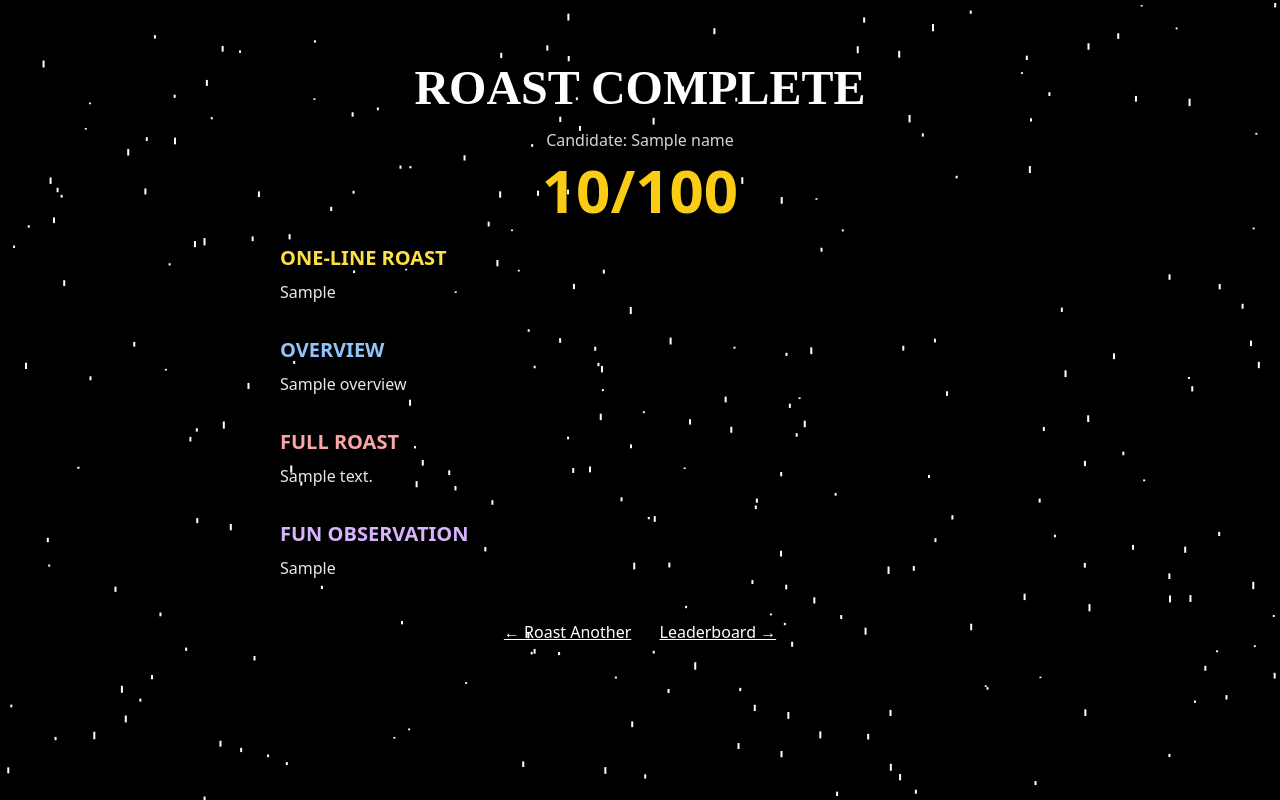
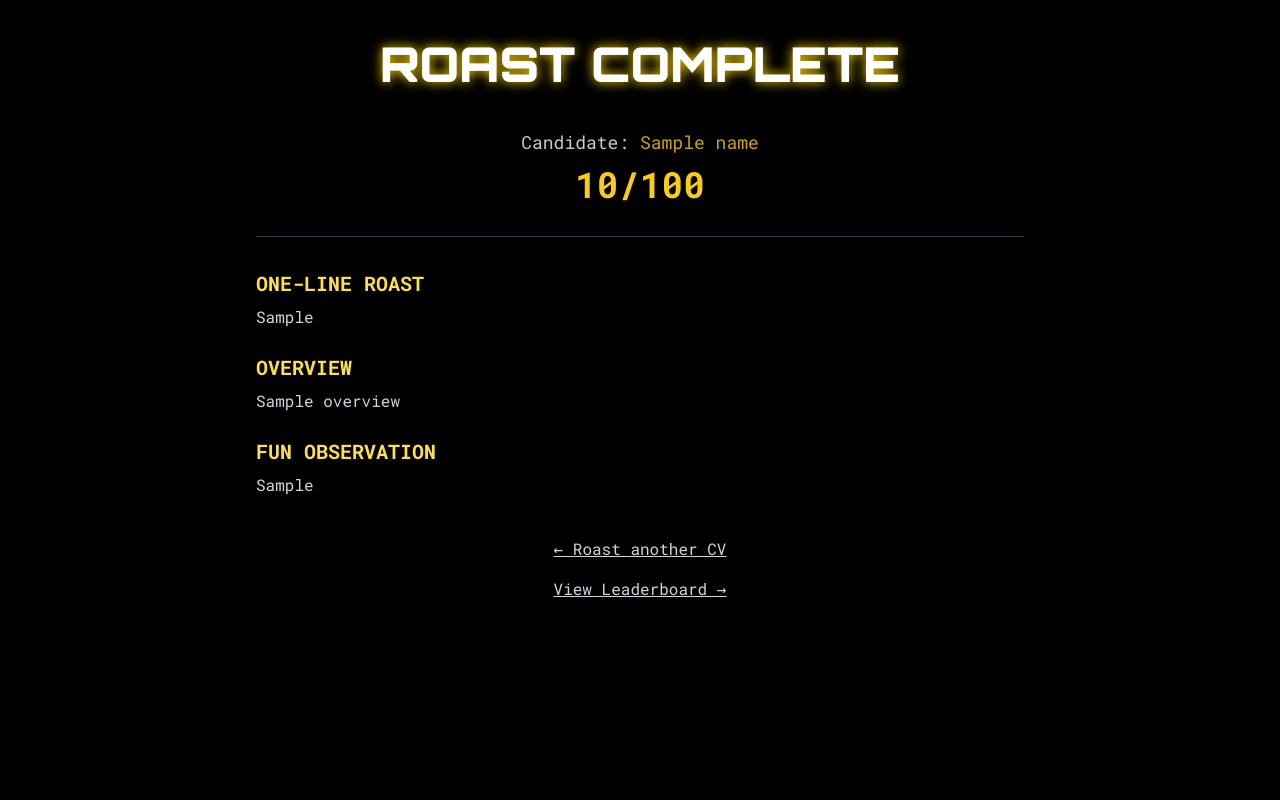
Before and after one commit to Sakethv7/roastrank_CV, a FastAPI app: template templates/result.html in a window 1280 px wide. Run offline with FastAPI, Linux system fonts and the light colour scheme; the template is opened without the code that fills it: most values are stand-ins (such as "Sample title", 1, 10 or a date in 2020); some libraries are stand-ins or nearby versions.

Commit message:
changes to main, result and leadership

````diff
--- a/main.py
+++ b/main.py
@@ -1,7 +1,10 @@
 import os
 import sqlite3
 import json
+import zipfile
+import io
 from datetime import datetime
+
 from fastapi import FastAPI, Request, UploadFile, Form
 from fastapi.responses import HTMLResponse
 from fastapi.staticfiles import StaticFiles
@@ -9,22 +12,23 @@ from fastapi.templating import Jinja2Templates
 
 from openai import OpenAI
 import PyPDF2
-from docx import Document
+from bs4 import BeautifulSoup  # NEW for docx XML parsing
 
 
-# ------------------------------------------------------------
-# FASTAPI SETUP
-# ------------------------------------------------------------
+# --------------------------------------------------------------------
+# FASTAPI APP
+# --------------------------------------------------------------------
 app = FastAPI()
+
 app.mount("/static", StaticFiles(directory="static"), name="static")
 templates = Jinja2Templates(directory="templates")
 
 client = OpenAI()
 
 
-# ------------------------------------------------------------
+# --------------------------------------------------------------------
 # DATABASE SETUP
-# ------------------------------------------------------------
+# --------------------------------------------------------------------
 DB_PATH = "roasts.db"
 conn = sqlite3.connect(DB_PATH, check_same_thread=False)
 cursor = conn.cursor()
@@ -36,7 +40,6 @@ CREATE TABLE IF NOT EXISTS roasts (
     score INTEGER,
     one_line TEXT,
     overview TEXT,
-    detailed TEXT,
     fun_obs TEXT,
     created_at TEXT
 )
@@ -44,111 +47,147 @@ CREATE TABLE IF NOT EXISTS roasts (
 conn.commit()
 
 
-# ------------------------------------------------------------
-# EXTRACT TEXT
-# ------------------------------------------------------------
+# --------------------------------------------------------------------
+# TEXT EXTRACTION
+# --------------------------------------------------------------------
 def extract_text_from_file(file: UploadFile) -> str:
+    """Extract text safely from PDF, DOCX, or TXT."""
+
     ext = file.filename.lower()
 
+    # --- PDF ---
     if ext.endswith(".pdf"):
-        reader = PyPDF2.PdfReader(file.file)
-        text = ""
-        for page in reader.pages:
-            t = page.extract_text()
-            if t:
-                text += t + "\n"
-        return text
+        try:
+            reader = PyPDF2.PdfReader(file.file)
+            return "\n".join(page.extract_text() or "" for page in reader.pages)
+        except:
+            return ""
 
+    # --- DOCX SAFE PARSER (no seek errors) ---
     elif ext.endswith(".docx"):
-        doc = Document(file.file)
-        return "\n".join(p.text for p in doc.paragraphs)
+        try:
+            file.file.seek(0)
+            data = file.file.read()
 
+            with zipfile.ZipFile(io.BytesIO(data)) as z:
+                with z.open("word/document.xml") as doc_xml:
+                    soup = BeautifulSoup(doc_xml.read(), "xml")
+                    return " ".join(t.get_text() for t in soup.find_all("w:t"))
+        except:
+            return ""
+
+    # --- TXT fallback ---
     else:
-        return file.file.read().decode("utf-8", errors="ignore")
+        try:
+            return file.file.read().decode("utf-8", errors="ignore")
+        except:
+            return ""
 
 
-# ------------------------------------------------------------
-# NAME GUESSER
-# ------------------------------------------------------------
+# --------------------------------------------------------------------
+# AI-POWERED NAME EXTRACTION
+# --------------------------------------------------------------------
 def guess_name(text: str) -> str:
-    lines = text.split("\n")
-    for line in lines[:5]:
-        cleaned = line.strip()
-        if 2 <= len(cleaned.split()) <= 4 and cleaned.replace(" ", "").isalpha():
-            return cleaned
-    return "Anonymous"
+    """Extract candidate's name using LLM (most reliable)."""
+
+    prompt = f"""
+Extract ONLY the candidate's real full name from this resume.
+Rules:
+- 1–4 words max.
+- No email, no phone numbers, no punctuation.
+- If unsure, return: Anonymous
+
+Resume:
+{text[:2000]}
+"""
+
+    try:
+        resp = client.responses.create(
+            model="gpt-4.1-mini",
+            input=prompt
+        )
+
+        name = resp.output_text().strip()
+
+        # sanity check
+        if 1 <= len(name.split()) <= 4:
+            return name
+
+        return "Anonymous"
+
+    except:
+        return "Anonymous"
 
 
-# ------------------------------------------------------------
-# ROASTING ENGINE (Unified for quick/full)
-# ------------------------------------------------------------
+# --------------------------------------------------------------------
+# ROAST GENERATION (STRONGER PROMPTS)
+# --------------------------------------------------------------------
 def roast_resume(text: str, mode: str):
-    BASE_PROMPT = f"""
-You are RoastRank — a brutally funny resume roasting engine.
+    """Generate a roast (quick = short + spicy, full = deeper + still spicy)."""
 
-RULES:
-- Always return **valid JSON only**.
-- Keep output compact.
-- Humor must be sharp, quick, intelligent (NOT generic compliments).
-- Score must be between 1–100.
+    if mode == "quick":
+        prompt = f"""
+You are RoastRank, a brutally honest but hilarious resume roaster.
+Give SHORT but MEAN roasts.
 
-JSON FORMAT:
-{{
-  "one_line": "",
-  "overview": "",
-  "detailed": "",
-  "fun_obs": "",
-  "score": 0
-}}
+Respond ONLY in JSON with keys:
+one_line, overview, fun_obs, score
 
-GUIDELINES:
-- "one_line": A single-line roast, punchy, mean, specific to flaws in the CV.
-- "overview": 3–4 lines. Factual + funny commentary on resume style, structure, vibe.
-- "detailed": 3–5 lines, a deeper roast about structure, content choices, and tone.
-- "fun_obs": 1–2 funny observations about the candidate or resume.
-- Consistent scoring across quick/full. Same scoring logic, only length differs.
+Rules:
+- one_line: 1 brutal line.
+- overview: 2 funny factual lines about resume quality.
+- fun_obs: 1 witty observation.
+- score: integer 1–100.
 
-Resume Text:
+Resume:
+{text}
+"""
+    else:
+        prompt = f"""
+You are RoastRank, a savage expert in mocking resumes.
+Give a FUNNY but COMPACT roast. No long essays.
+
+Respond ONLY in JSON with keys:
+one_line, overview, fun_obs, score
+
+Rules:
+- one_line: One punchline roast.
+- overview: 3–4 lines MAX. Funny but factual.
+- fun_obs: 1–2 lines MAX.
+- score: integer 1–100.
+
+IMPORTANT:
+Keep quick roast & full roast scores within a similar range (±15).
+No generic compliments. Be witty, sarcastic, and smart.
+
+Resume:
 {text}
 """
 
-    QUICK_ADDITION = """
-For quick roast:
-- Shorten everything.
-- Still roast properly (no generic lines).
-- Max 1–2 lines per section.
-"""
+    # ---- Make the request ----
+    try:
+        resp = client.responses.create(
+            model="gpt-4.1",
+            input=prompt
+        )
 
-    FULL_ADDITION = """
-For full roast:
-- Use full length (but still compact).
-- Stronger insults and more detail.
-"""
+        raw = resp.output_text().strip()
+        data = json.loads(raw)
+        return data
 
-    full_prompt = BASE_PROMPT + (FULL_ADDITION if mode == "full" else QUICK_ADDITION)
-
-    response = client.responses.create(
-        model="gpt-4.1-mini",
-        input=full_prompt
-    )
-
-    raw = response.output[0].content[0].text
-
-    try:
-        return json.loads(raw)
-    except:
+    except Exception as e:
+        print("ERROR PARSING ROAST:", e)
         return {
             "one_line": "Your CV confused the AI.",
             "overview": "Model failed parsing JSON.",
-            "detailed": "",
             "fun_obs": "",
-            "score": 1
+            "score": 10
         }
 
 
-# ------------------------------------------------------------
+# --------------------------------------------------------------------
 # ROUTES
-# ------------------------------------------------------------
+# --------------------------------------------------------------------
 @app.get("/", response_class=HTMLResponse)
 async def home(request: Request):
     return templates.TemplateResponse("index.html", {"request": request})
@@ -156,21 +195,19 @@ async def home(request: Request):
 
 @app.post("/upload", response_class=HTMLResponse)
 async def upload(request: Request, file: UploadFile, mode: str = Form(...)):
-
     text = extract_text_from_file(file)
     name = guess_name(text)
 
     roast = roast_resume(text, mode)
 
     cursor.execute("""
-        INSERT INTO roasts (name, score, one_line, overview, detailed, fun_obs, created_at)
-        VALUES (?, ?, ?, ?, ?, ?, ?)
+        INSERT INTO roasts (name, score, one_line, overview, fun_obs, created_at)
+        VALUES (?, ?, ?, ?, ?, ?)
     """, (
         name,
         roast["score"],
         roast["one_line"],
         roast["overview"],
-        roast["detailed"],
         roast["fun_obs"],
         datetime.utcnow().strftime("%Y-%m-%d %H:%M:%S")
     ))
@@ -182,7 +219,6 @@ async def upload(request: Request, file: UploadFile, mode: str = Form(...)):
         "score": roast["score"],
         "one_line": roast["one_line"],
         "overview": roast["overview"],
-        "detailed": roast["detailed"],
         "fun_obs": roast["fun_obs"],
     })
 
@@ -197,283 +233,10 @@ async def leaderboard(request: Request):
     """)
     rows = cursor.fetchall()
 
-    return templates.TemplateResponse(
-        "leaderboard.html",
-        {"request": request, "roasts": rows}
-    )
-
-
-# ------------------------------------------------------------
-# LOCAL DEBUG RUN
-# ------------------------------------------------------------
-if __name__ == "__main__":
-    import uvicorn
-    uvicorn.run(app, host="0.0.0.0", port=7860)
-import os
-import io
-import json
-import sqlite3
-from datetime import datetime
-from fastapi import FastAPI, Request, UploadFile, Form, File
-from fastapi.responses import HTMLResponse
-from fastapi.staticfiles import StaticFiles
-from fastapi.templating import Jinja2Templates
-
-from openai import OpenAI
-import PyPDF2
-from docx import Document
-
-# ------------------------------------------------------------
-# INITIALIZE APP
-# ------------------------------------------------------------
-app = FastAPI()
-
-app.mount("/static", StaticFiles(directory="static"), name="static")
-templates = Jinja2Templates(directory="templates")
-
-client = OpenAI()
-
-# ------------------------------------------------------------
-# DATABASE SETUP
-# ------------------------------------------------------------
-DB_PATH = "roasts.db"
-conn = sqlite3.connect(DB_PATH, check_same_thread=False)
-cursor = conn.cursor()
-
-cursor.execute("""
-CREATE TABLE IF NOT EXISTS roasts (
-    id INTEGER PRIMARY KEY AUTOINCREMENT,
-    name TEXT,
-    score INTEGER,
-    one_line TEXT,
-    overview TEXT,
-    detailed TEXT,
-    improvements TEXT,
-    fun_obs TEXT,
-    created_at TEXT
-)
-""")
-conn.commit()
-
-# ------------------------------------------------------------
-# TEXT EXTRACTION — NOW BULLETPROOF FOR PDF / DOCX / TXT
-# ------------------------------------------------------------
-async def extract_text_from_file(file: UploadFile) -> str:
-    fname = file.filename.lower()
-
-    # Read bytes first — works for everything
-    raw = await file.read()
-
-    # ----- PDF -----
-    if fname.endswith(".pdf"):
-        try:
-            reader = PyPDF2.PdfReader(io.BytesIO(raw))
-            return "\n".join(page.extract_text() or "" for page in reader.pages)
-        except:
-            return ""
-
-    # ----- DOCX -----
-    elif fname.endswith(".docx"):
-        try:
-            doc = Document(io.BytesIO(raw))
-            return "\n".join(p.text for p in doc.paragraphs)
-        except:
-            return ""
-
-    # ----- DOC (old MS Word) -----
-    elif fname.endswith(".doc"):
-        # Try to decode something usable
-        try:
-            return raw.decode(errors="ignore")
-        except:
-            return ""
-
-    # ----- TXT -----
-    else:
-        try:
-            return raw.decode("utf-8", errors="ignore")
-        except:
-            return ""
-
-
-# ------------------------------------------------------------
-# NAME DETECTION
-# ------------------------------------------------------------
-def guess_name(text: str) -> str:
-    lines = [l.strip() for l in text.split("\n") if l.strip()]
-
-    if len(lines) == 0:
-        return "Anonymous"
-
-    first = lines[0]
-    parts = first.split()
-
-    # Basic heuristic — works for most resumes
-    if 2 <= len(parts) <= 4 and all(p.replace(".", "").isalpha() for p in parts):
-        return first
-
-    return "Anonymous"
-
-
-# ------------------------------------------------------------
-# JSON CLEANER
-# ------------------------------------------------------------
-def try_parse_json(block: str):
-    block = block.replace("```json", "").replace("```", "")
-    block = block.replace("\n", " ")
-
-    # Fix trailing commas
-    block = block.replace(", }", "}")
-    block = block.replace(", ]", "]")
-
-    try:
-        return json.loads(block)
-    except:
-        return None
-
-
-# ------------------------------------------------------------
-# ROASTING ENGINE
-# ------------------------------------------------------------
-def roast_resume(text: str, mode: str):
-
-    # QUICK MODE → short, fun, but still JSON
-    QUICK_PROMPT = f"""
-You are RoastRank, a savage resume roasting AI.
-
-Return ONLY JSON with these keys:
-one_line
-overview
-fun_obs
-score
-
-Rules:
-- Be funny.
-- Be compact (1–2 lines per field).
-- Score must be realistically between 20 and 95.
-- one_line MUST be a roast, not generic.
-
-Resume:
-{text}
-"""
-
-    # FULL MODE → full sections, still compact
-    FULL_PROMPT = f"""
-You are RoastRank, a galactic CV roasting engine.
-
-Return ONLY JSON with these keys:
-one_line
-overview
-detailed
-improvements
-fun_obs
-score
-
-Rules:
-- Every field ≤ 3 tight lines.
-- Punchy and funny.
-- Score between 20 and 95.
-- Do NOT return explanations, only JSON.
-
-Resume:
-{text}
-"""
-
-    prompt = FULL_PROMPT if mode == "full" else QUICK_PROMPT
-
-    res = client.responses.create(
-        model="gpt-4.1-mini",
-        input=prompt
-    )
-
-    output = res.output_text
-
-    data = try_parse_json(output)
-
-    # If LLM fails → fallback roast
-    if not data:
-        return {
-            "one_line": "Your resume confused the AI — that's already a roast.",
-            "overview": "The model failed to extract structured output.",
-            "detailed": "",
-            "improvements": "",
-            "fun_obs": "Even the AI rage quit.",
-            "score": 25
-        }
-
-    return data
-
-
-# ------------------------------------------------------------
-# ROUTES
-# ------------------------------------------------------------
-@app.get("/", response_class=HTMLResponse)
-async def home(request: Request):
-    return templates.TemplateResponse("index.html", {"request": request})
-
-
-@app.post("/upload", response_class=HTMLResponse)
-async def upload(
-    request: Request,
-    file: UploadFile = File(...),
-    mode: str = Form("quick")
-):
-
-    text = await extract_text_from_file(file)
-    name = guess_name(text)
-
-    roast = roast_resume(text, mode)
-
-    score = roast.get("score", 50)
-
-    one_line = roast.get("one_line", "")
-    overview = roast.get("overview", "")
-    detailed = roast.get("detailed", "")
-    improvements = roast.get("improvements", "")
-    fun_obs = roast.get("fun_obs", "")
-
-    # Store
-    cursor.execute("""
-        INSERT INTO roasts (name, score, one_line, overview, detailed, improvements, fun_obs, created_at)
-        VALUES (?, ?, ?, ?, ?, ?, ?, ?)
-    """, (
-        name, score, one_line, overview, detailed,
-        improvements, fun_obs,
-        datetime.utcnow().strftime("%Y-%m-%d %H:%M:%S")
-    ))
-    conn.commit()
-
-    return templates.TemplateResponse("result.html", {
+    return templates.TemplateResponse("leaderboard.html", {
         "request": request,
-        "name": name,
-        "score": score,
-        "one_line": one_line,
-        "overview": overview,
-        "detailed": detailed,
-        "improvements": improvements,
-        "fun_obs": fun_obs
+        "roasts": rows
     })
 
 
-@app.get("/leaderboard", response_class=HTMLResponse)
-async def leaderboard(request: Request):
-    cursor.execute("""
-        SELECT name, score, one_line, created_at
-        FROM roasts
-        ORDER BY score DESC, created_at DESC
-        LIMIT 100
-    """)
-    data = cursor.fetchall()
-
-    return templates.TemplateResponse("leaderboard.html", {
-        "request": request,
-        "roasts": data
-    })
-
-
-# ------------------------------------------------------------
-# RUN APP (ignored on HuggingFace)
-# ------------------------------------------------------------
-if __name__ == "__main__":
-    import uvicorn
-    uvicorn.run(app, host="0.0.0.0", port=7860)
+# Hugging Face handles uvicorn, so no __main__ needed.
--- a/templates/result.html
+++ b/templates/result.html
@@ -1,68 +1,68 @@
 <!DOCTYPE html>
-<html lang="en" class="bg-black text-white">
+<html lang="en" class="bg-black text-white overflow-x-hidden">
 <head>
   <meta charset="UTF-8">
+  <meta name="viewport" content="width=device-width, initial-scale=1.0">
+  <title>Roast Complete</title>
+
   <script src="https://cdn.tailwindcss.com"></script>
-  <script src="/static/starfield.js"></script>
+  <link href="https://fonts.googleapis.com/css2?family=Orbitron:wght@700;900&family=Roboto+Mono:wght@400;700&display=swap" rel="stylesheet">
 
   <style>
-    body { overflow-x: hidden; background: black; }
-    #starfield {
-      position: fixed !important;
-      top: 0; left: 0;
-      width: 100%; height: 100%;
-      z-index: 0;
-      pointer-events: none;
-    }
+    body { font-family: 'Roboto Mono', monospace; }
+    .glow { text-shadow: 0 0 12px gold; }
   </style>
 </head>
 
-<body>
-  <canvas id="starfield"></canvas>
+<body class="min-h-screen bg-black text-white px-6 py-10">
 
-  <div class="relative z-10 max-w-3xl mx-auto px-6 py-16">
+  <div class="max-w-3xl mx-auto">
 
-    <h1 class="text-center text-5xl font-black mb-4" style="font-family:Orbitron;">ROAST COMPLETE</h1>
+    <!-- Title -->
+    <h1 class="text-center text-5xl font-black glow mb-10" style="font-family:'Orbitron',sans-serif;">
+      ROAST COMPLETE
+    </h1>
 
-    <p class="text-center text-gray-300 mb-2">Candidate: {{ name }}</p>
+    <!-- Candidate Name -->
+    <p class="text-center text-lg mb-2 opacity-80">
+      Candidate: <span class="text-yellow-400">{{ name }}</span>
+    </p>
 
-    <div class="text-center text-yellow-400 text-6xl font-black mb-6">{{ score }}/100</div>
-
-    <div class="space-y-8 text-gray-200">
-
-      <div>
-        <h2 class="text-xl text-yellow-300 font-bold mb-2">ONE-LINE ROAST</h2>
-        <p>{{ one_line }}</p>
-      </div>
-
-      {% if overview %}
-      <div>
-        <h2 class="text-xl text-blue-300 font-bold mb-2">OVERVIEW</h2>
-        <p>{{ overview }}</p>
-      </div>
-      {% endif %}
-
-      {% if detailed %}
-      <div>
-        <h2 class="text-xl text-red-300 font-bold mb-2">FULL ROAST</h2>
-        <p>{{ detailed }}</p>
-      </div>
-      {% endif %}
-
-      <div>
-        <h2 class="text-xl text-purple-300 font-bold mb-2">FUN OBSERVATION</h2>
-        <p>{{ fun_obs }}</p>
-      </div>
-
+    <!-- SCORE -->
+    <div class="text-center text-4xl font-black text-yellow-400 mb-8">
+      {{ score }}/100
     </div>
 
-    <div class="text-center mt-10 space-x-6">
-      <a href="/" class="underline hover:text-yellow-300">← Roast Another</a>
-      <a href="/leaderboard" class="underline hover:text-yellow-300">Leaderboard →</a>
+    <!-- Divider -->
+    <hr class="border-gray-700 mb-8">
+
+    <!-- ONE LINE ROAST -->
+    <h2 class="text-xl font-bold mb-2 text-yellow-300">ONE-LINE ROAST</h2>
+    <p class="mb-6 text-gray-300">{{ one_line }}</p>
+
+    <!-- OVERVIEW -->
+    <h2 class="text-xl font-bold mb-2 text-yellow-300">OVERVIEW</h2>
+    <p class="mb-6 text-gray-300 whitespace-pre-line">{{ overview }}</p>
+
+    <!-- FUN OBSERVATION -->
+    <h2 class="text-xl font-bold mb-2 text-yellow-300">FUN OBSERVATION</h2>
+    <p class="mb-10 text-gray-300 whitespace-pre-line">{{ fun_obs }}</p>
+
+    <!-- Back Home -->
+    <div class="text-center mt-10">
+      <a href="/" class="underline text-gray-300 hover:text-yellow-300">
+        ← Roast another CV
+      </a>
+    </div>
+
+    <!-- Leaderboard -->
+    <div class="text-center mt-4">
+      <a href="/leaderboard" class="underline text-gray-300 hover:text-yellow-300">
+        View Leaderboard →
+      </a>
     </div>
 
   </div>
 
-  <script> startStarfield(); </script>
 </body>
 </html>
````
Also changed, not shown: templates/leaderboard.html (+44 -31 lines).
